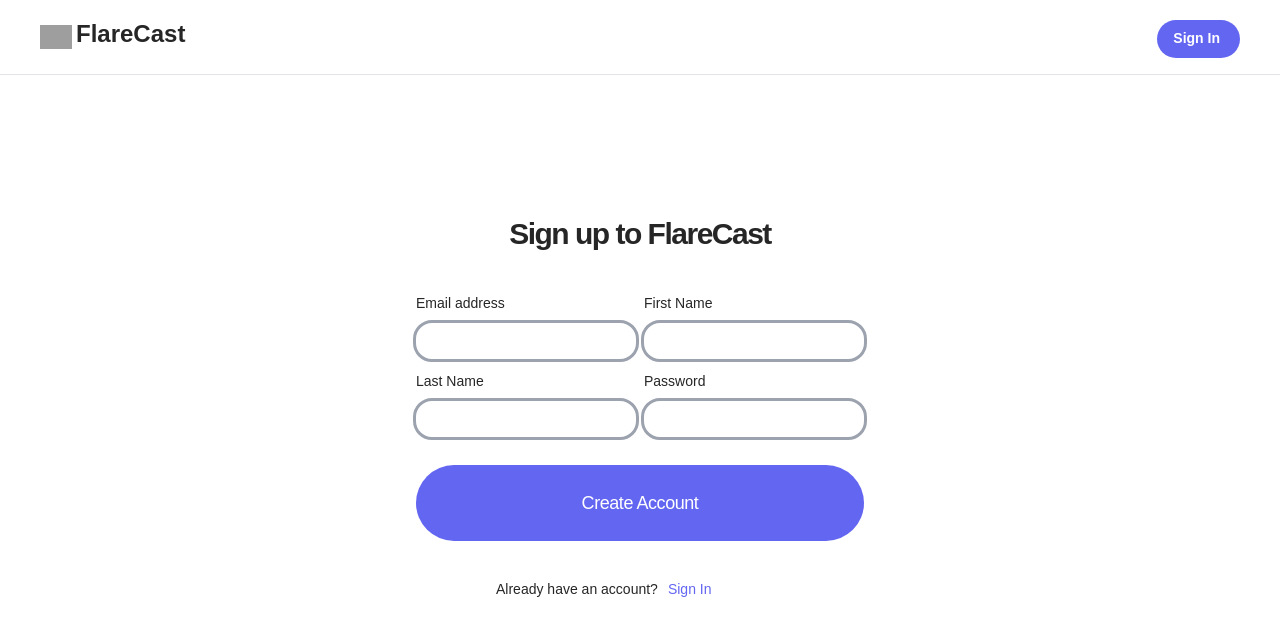
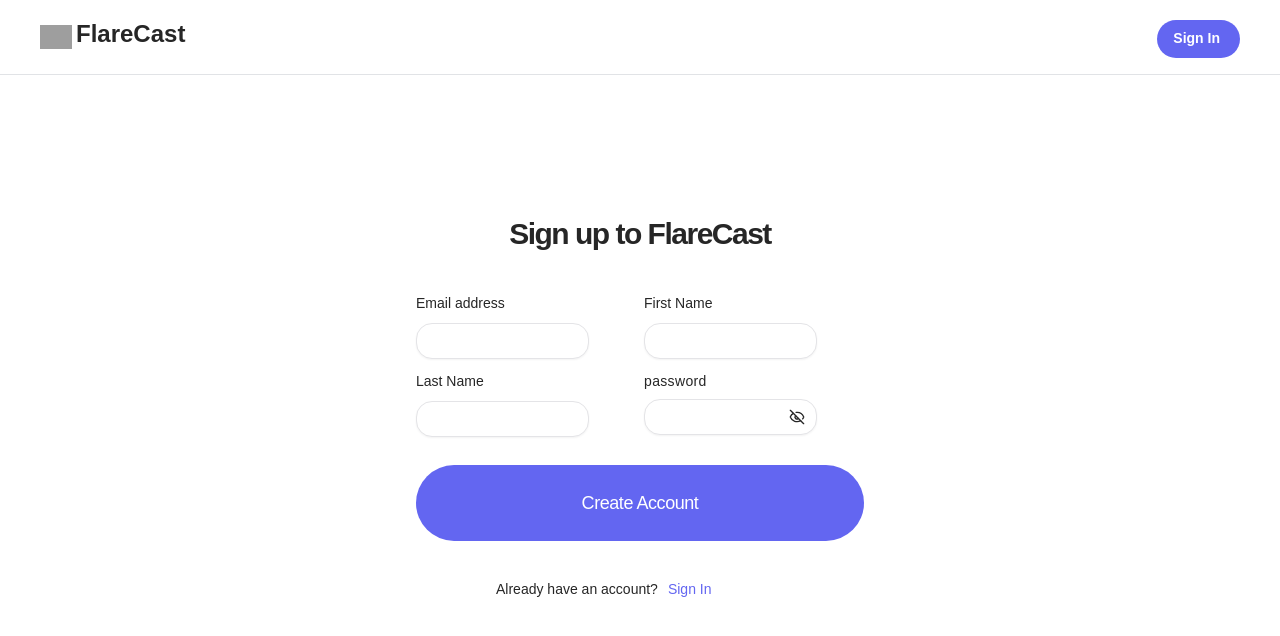
Before and after one commit to AnanthuTD/FlareCast-client-main, a Next.js app: page /signup in a window 1280 px wide. Shown: the top 636 px of the page. Built offline with nearby package versions, Linux system fonts and the light colour scheme; no server answers; grey boxes are pictures that could not be loaded.

Commit message:
feat: added new password field

```diff
--- a/src/app/(authentication)/signup/page.tsx
+++ b/src/app/(authentication)/signup/page.tsx
@@ -10,6 +10,7 @@ import { signUpSchema } from "./schema";
 import { useMutationData } from "@/hooks/useMutationData";
 import { toast } from "sonner";
 import Link from "next/link";
+import { PasswordInput } from "@/components/global/password-input";
 
 const SignUpForm: React.FC = () => {
 	const router = useRouter();
@@ -31,7 +32,7 @@ const SignUpForm: React.FC = () => {
 		{ id: "email", label: "Email address", type: "email" },
 		{ id: "firstName", label: "First Name" },
 		{ id: "lastName", label: "Last Name" },
-		{ id: "password", label: "Password", type: "password" },
+		// { id: "password", label: "Password", type: "password" },
 	];
 
 	const handleSubmit = (e: React.FormEvent<HTMLFormElement>) => {
@@ -65,7 +66,7 @@ const SignUpForm: React.FC = () => {
 				>
 					<div className="grid grid-cols-1 md:grid-cols-2 gap-2 w-full">
 						{formFields.map((field, index) => (
-							<div key={index} className="flex">
+							<div key={index} className="">
 								<InputField
 									key={field.id}
 									id={field.id}
@@ -81,6 +82,20 @@ const SignUpForm: React.FC = () => {
 								)}
 							</div>
 						))}
+						<div className="">
+							<PasswordInput
+								id="password"
+								autoComplete="password"
+								label="password"
+								key={'password'}
+								{...register("password")}
+							/>
+							{errors["password"] && (
+								<p className="text-red-600 text-sm mt-1">
+									{errors["password"]?.message as string}
+								</p>
+							)}
+						</div>
 					</div>
 					<Button
 						type="submit"
--- /dev/null
+++ b/src/components/global/password-input/index.tsx
@@ -0,0 +1,58 @@
+"use client";
+
+import * as React from "react";
+import { EyeIcon, EyeOffIcon } from "lucide-react";
+import { Button } from "@/components/ui/button";
+import { Input } from "@/components/ui/input";
+import { cn } from "@/lib/utils";
+
+const PasswordInput = ({
+	label = "Password",
+	id = "password",
+	...props
+}) => {
+	const [showPassword, setShowPassword] = React.useState(false);
+
+	return (
+		<div className="relative flex flex-col text-neutral-800 w-[173px]">
+			{/* Label */}
+			<label
+				htmlFor={id}
+				className="text-sm font-medium tracking-wide leading-loose"
+			>
+				{label}
+			</label>
+
+			{/* Input Field */}
+			<div className="relative mt-1">
+				<Input
+					id={id}
+					type={showPassword ? "text" : "password"}
+					className={cn(
+						"w-full bg-white rounded-2xl px-3 py-2 pr-10 text-sm",
+					)}
+					name={id}
+					{...props}
+				/>
+
+				{/* Toggle Button */}
+				<Button
+					type="button"
+					variant="ghost"
+					size="icon"
+					className="absolute right-2 top-1/2 -translate-y-1/2 h-6 w-6 p-0 focus:ring-0"
+					onClick={() => setShowPassword((prev) => !prev)}
+					aria-label={showPassword ? "Hide password" : "Show password"}
+				>
+					{showPassword ? (
+						<EyeIcon className="h-4 w-4" aria-hidden="true" />
+					) : (
+						<EyeOffIcon className="h-4 w-4" aria-hidden="true" />
+					)}
+				</Button>
+			</div>
+		</div>
+	);
+};
+
+export { PasswordInput };
--- a/src/components/signup/InputField.tsx
+++ b/src/components/signup/InputField.tsx
@@ -1,5 +1,6 @@
 import * as React from "react";
 import { InputFieldProps } from "@/types";
+import { Input } from "../ui/input";
 
 export const InputField: React.FC<InputFieldProps> = ({
 	label,
@@ -13,10 +14,10 @@ export const InputField: React.FC<InputFieldProps> = ({
 			<label htmlFor={id} className="text-sm tracking-normal leading-loose">
 				{label}
 			</label>
-			<input
+			<Input
 				type={type}
 				id={id}
-				className="flex mt-1.5 w-full bg-white rounded-2xl min-h-[36px] px-3 outline outline-gray-400 outline-[0.5]"
+				className="flex mt-1.5 w-full bg-white rounded-2xl min-h-[36px] px-3"
 				aria-label={label}
 				defaultValue={defaultValue}
 				name={id}
```
